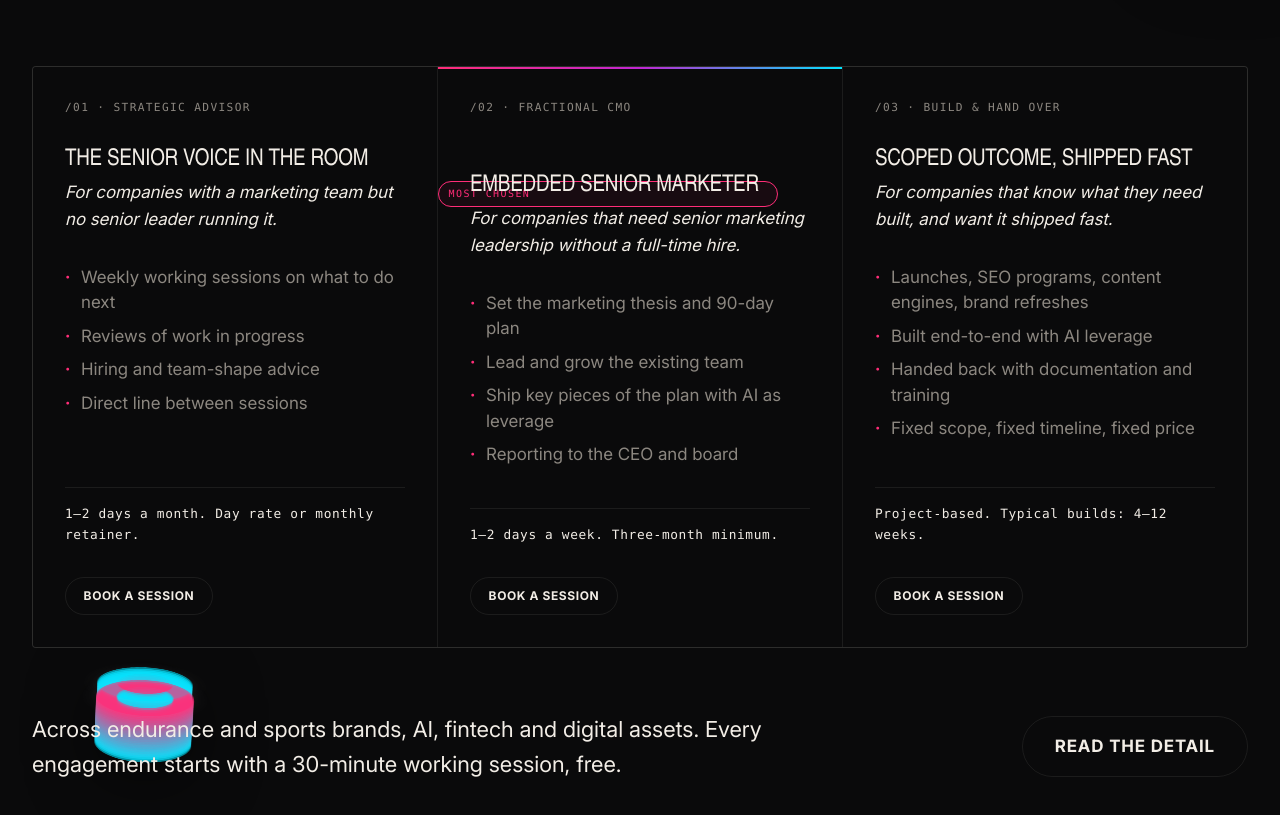
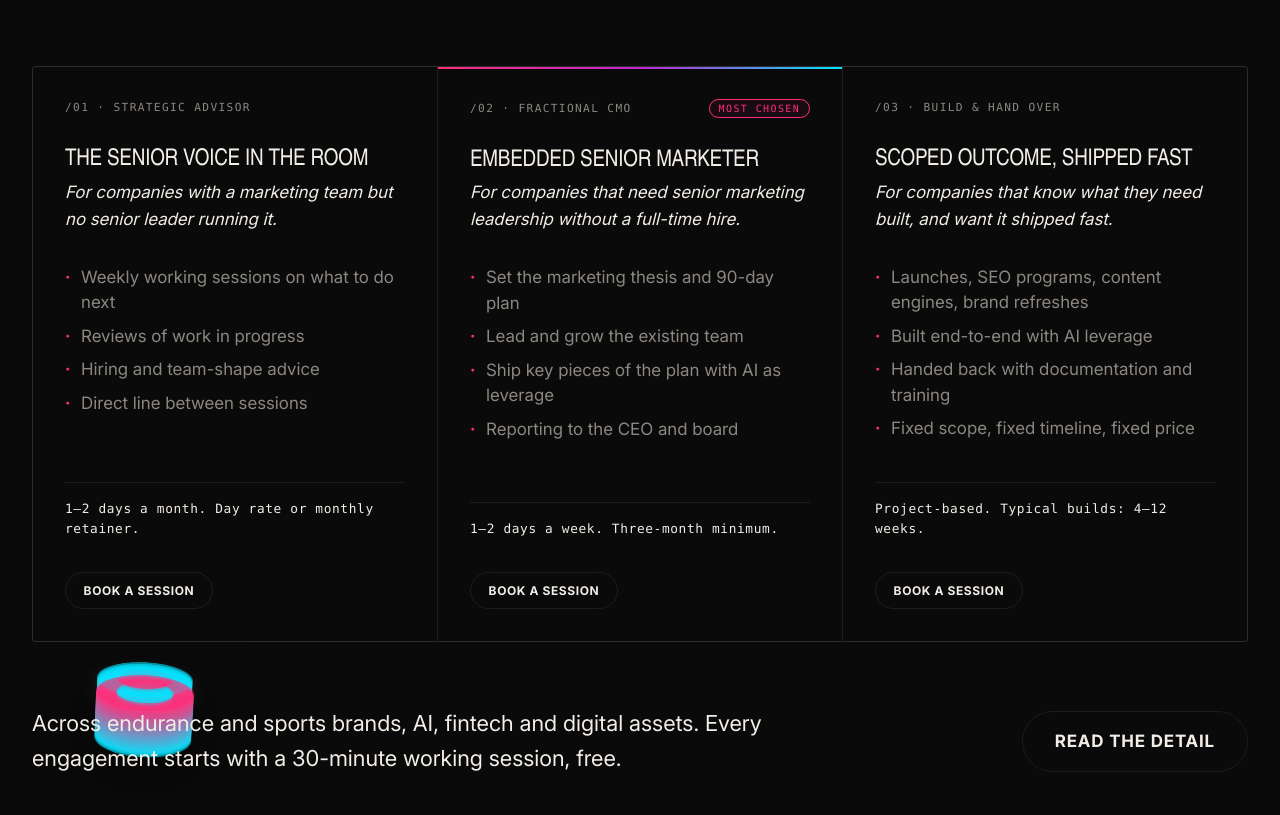
Before and after one commit to Scylark/manual-focus, an Astro site: page / in a window 1280 px wide. Shown: the part 2179-2994 px from the top of the page. Built offline with nearby package versions, Linux system fonts and the light colour scheme; Astro itself is replaced by a stand-in of ours.

Commit message:
fix: inline MOST CHOSEN pill into the way-num row
The absolute-positioned pill was landing on top of the h3.
Putting it inline with the /02 · FRACTIONAL CMO label using
flex justify-between keeps it pinned to the right of the same row.

```diff
--- a/src/pages/index.astro
+++ b/src/pages/index.astro
@@ -139,8 +139,7 @@ const posts = (await getCollection('blog'))
         </article>
 
         <article class="way-card way-card-featured">
-          <div class="way-num mono">/02 · FRACTIONAL CMO</div>
-          <span class="way-flag mono">MOST CHOSEN</span>
+          <div class="way-num mono"><span>/02 · FRACTIONAL CMO</span><span class="way-flag">MOST CHOSEN</span></div>
           <h3>Embedded senior marketer</h3>
           <p class="way-for">For companies that need senior marketing leadership without a full-time hire.</p>
           <ul class="way-list">
@@ -850,17 +849,16 @@ const posts = (await getCollection('blog'))
   /* Featured tier — Fractional CMO */
   .way-card-featured::after { right: 0; }
   .way-flag {
-    position: absolute;
-    top: var(--space-md);
-    right: var(--space-md);
+    font-family: var(--font-mono);
     font-size: 0.625rem;
     letter-spacing: 0.14em;
-    padding: 0.25rem 0.6rem;
+    padding: 0.2rem 0.55rem;
     border: 1px solid var(--color-cta-start);
     color: var(--color-cta-start);
     border-radius: 999px;
-    z-index: 2;
     background: rgba(255, 45, 120, 0.06);
+    white-space: nowrap;
+    line-height: 1;
   }
   .way-card > * { position: relative; z-index: 1; }
   .way-num {
@@ -868,6 +866,10 @@ const posts = (await getCollection('blog'))
     color: var(--color-text-secondary);
     letter-spacing: 0.12em;
     margin-bottom: var(--space-md);
+    display: flex;
+    align-items: center;
+    justify-content: space-between;
+    gap: var(--space-sm);
   }
   .way-card h3 {
     font-size: clamp(1.25rem, 1.8vw, 1.75rem);
```
